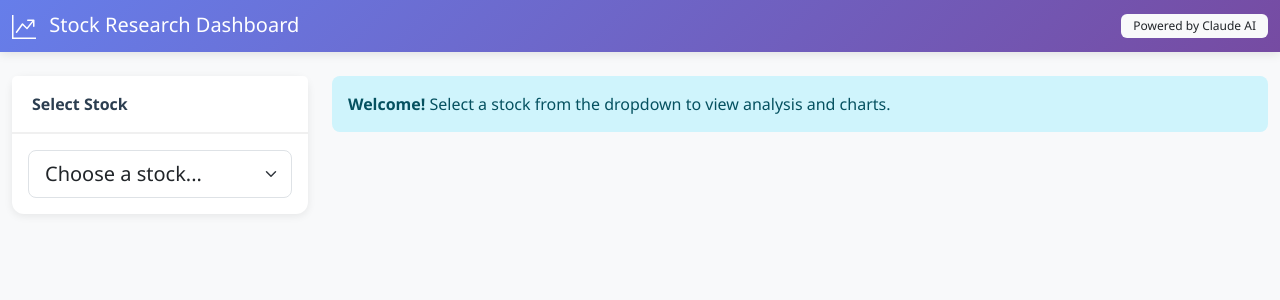
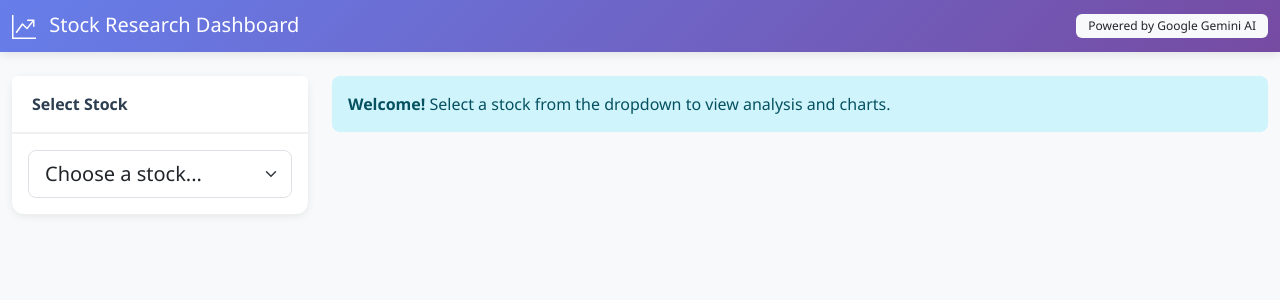
Before and after one commit to sujbhatta/cxodemo, a Flask app: page / in a window 1280 px wide. Shown: the top 300 px of the page. Run offline with Flask 3, Linux system fonts and the light colour scheme.

Commit message:
Switch from Claude to Google Vertex AI Gemini
Major Changes:
- Replace Anthropic Claude API with Google Vertex AI Gemini
- Use google-genai package with Vertex AI client
- Add support for service account authentication via JSON credentials
- Configure system instructions and temperature for AI generation
- Support multiple Gemini models (gemini-2.0-flash-exp, gemini-2.5-flash-lite)

Updated Files:
- requirements.txt: Changed anthropic to google-genai
- app.py: Implemented Vertex AI client with proper error handling
- .env.example: Added Vertex AI configuration variables
- README.md: Updated setup instructions for Google Cloud credentials
- templates/index.html: Updated UI badges to show Gemini branding

Configuration:
- GOOGLE_APPLICATION_CREDENTIALS: Path to service account JSON
- GOOGLE_PROJECT_ID: GCP project ID
- GOOGLE_LOCATION: Vertex AI region (default: us-central1)
- GEMINI_MODEL: Model selection (default: gemini-2.0-flash-exp)

Benefits:
- Enterprise-ready authentication with service accounts
- More cost-effective for production use
- Better model selection options
- Improved temperature control for consistent output

🤖 Generated with Claude Code (https://claude.com/claude-code)

Co-Authored-By: Claude <noreply@anthropic.com>

```diff
--- a/app.py
+++ b/app.py
@@ -1,6 +1,6 @@
 """
 Stock Research Dashboard
-Flask backend with yfinance data, technical indicators, and Claude AI reports
+Flask backend with yfinance data, technical indicators, and Google Gemini AI reports
 """
 
 import os
@@ -12,7 +12,8 @@ import yfinance as yf
 import pandas as pd
 import numpy as np
 from flask import Flask, render_template, jsonify, request
-from anthropic import Anthropic
+from google import genai as vertex_genai
+from google.genai import types
 from dotenv import load_dotenv
 
 # Load environment variables
@@ -33,8 +34,20 @@ SUPPORTED_STOCKS = {
     'HDFCBANK.NS': 'HDFC Bank'
 }
 
-# Initialize Anthropic client
-anthropic_client = Anthropic(api_key=os.getenv('ANTHROPIC_API_KEY'))
+# Initialize Google Vertex AI Gemini client
+gemini_client = None
+if os.getenv('GOOGLE_APPLICATION_CREDENTIALS'):
+    try:
+        gemini_client = vertex_genai.Client(
+            vertexai=True,
+            project=os.getenv('GOOGLE_PROJECT_ID', 'gemini-423216'),
+            location=os.getenv('GOOGLE_LOCATION', 'us-central1')
+        )
+        print("✓ Gemini AI client initialized successfully")
+    except Exception as e:
+        print(f"⚠ Warning: Failed to initialize Gemini client: {e}")
+else:
+    print("⚠ Warning: GOOGLE_APPLICATION_CREDENTIALS not set")
 
 
 def get_cache_path(symbol):
@@ -132,9 +145,12 @@ def get_stock_metadata(symbol):
 
 
 def generate_investment_report(symbol, stock_data, metadata):
-    """Generate investment report using Claude AI"""
+    """Generate investment report using Google Gemini AI"""
     try:
-        # Prepare data summary for Claude
+        if not gemini_client:
+            raise Exception("Gemini client not initialized. Please check your credentials.")
+
+        # Prepare data summary for Gemini
         latest = stock_data.iloc[-1]
         prev = stock_data.iloc[-2]
 
@@ -188,16 +204,17 @@ Write a 200-300 word report with:
 
 Keep it professional, data-driven, and executive-friendly. Focus on facts, not speculation."""
 
-        # Call Claude API
-        message = anthropic_client.messages.create(
-            model="claude-sonnet-4-20250514",
-            max_tokens=1024,
-            messages=[
-                {"role": "user", "content": prompt}
-            ]
+        # Call Gemini API using Vertex AI client
+        response = gemini_client.models.generate_content(
+            model=os.getenv('GEMINI_MODEL', 'gemini-2.0-flash-exp'),
+            config=types.GenerateContentConfig(
+                system_instruction="You are a professional financial analyst specializing in Indian stock markets and investment analysis.",
+                temperature=0.3
+            ),
+            contents=prompt
         )
 
-        report = message.content[0].text
+        report = response.text
         return {
             'success': True,
             'report': report,
@@ -260,7 +277,7 @@ def get_stock_data(symbol):
 
 @app.route('/api/report/<symbol>')
 def get_investment_report(symbol):
-    """API endpoint to generate investment report using Claude"""
+    """API endpoint to generate investment report using Google Gemini"""
     try:
         if symbol not in SUPPORTED_STOCKS:
             return jsonify({'error': f'Unsupported stock symbol: {symbol}'}), 400
@@ -294,14 +311,26 @@ def get_available_stocks():
 
 
 if __name__ == '__main__':
+    print("=" * 60)
     print("Starting Stock Research Dashboard...")
+    print("=" * 60)
     print(f"Supported stocks: {', '.join(SUPPORTED_STOCKS.keys())}")
     print(f"Cache directory: {DATA_DIR.absolute()}")
     print(f"Cache TTL: {CACHE_TTL_HOURS} hours")
+    print(f"Gemini Model: {os.getenv('GEMINI_MODEL', 'gemini-2.0-flash-exp')}")
 
-    # Check for API key
-    if not os.getenv('ANTHROPIC_API_KEY'):
-        print("WARNING: ANTHROPIC_API_KEY not set. Report generation will fail.")
-        print("Please create a .env file with your API key.")
+    # Check for credentials
+    if not gemini_client:
+        print("\n⚠ WARNING: Gemini AI not configured!")
+        print("Please set the following in your .env file:")
+        print("  - GOOGLE_APPLICATION_CREDENTIALS=/path/to/your/google.json")
+        print("  - GOOGLE_PROJECT_ID=your-project-id")
+        print("  - GOOGLE_LOCATION=us-central1")
+        print("\nReport generation will not work until configured.")
+    else:
+        print("\n✓ Gemini AI configured and ready")
+
+    print("=" * 60)
+    print(f"\n🚀 Server starting on http://0.0.0.0:5000\n")
 
     app.run(debug=True, host='0.0.0.0', port=5000)
--- a/requirements.txt
+++ b/requirements.txt
@@ -2,5 +2,5 @@ Flask==3.0.0
 yfinance==0.2.33
 pandas==2.1.3
 numpy==1.26.2
-anthropic==0.8.1
+google-genai==0.2.2
 python-dotenv==1.0.0
--- a/templates/index.html
+++ b/templates/index.html
@@ -142,7 +142,7 @@
                 </svg>
                 Stock Research Dashboard
             </span>
-            <span class="badge bg-light text-dark">Powered by Claude AI</span>
+            <span class="badge bg-light text-dark">Powered by Google Gemini AI</span>
         </div>
     </nav>
 
@@ -263,7 +263,7 @@
                             </div>
                             <div id="reportLoading" class="text-center py-5" style="display: none;">
                                 <div class="loading-spinner mx-auto mb-3"></div>
-                                <div class="text-muted">Claude is analyzing the stock...</div>
+                                <div class="text-muted">Gemini is analyzing the stock...</div>
                             </div>
                             <div id="reportContent" class="report-section" style="display: none;"></div>
                         </div>
```
Also changed, not shown: README.md, 1 other file.
